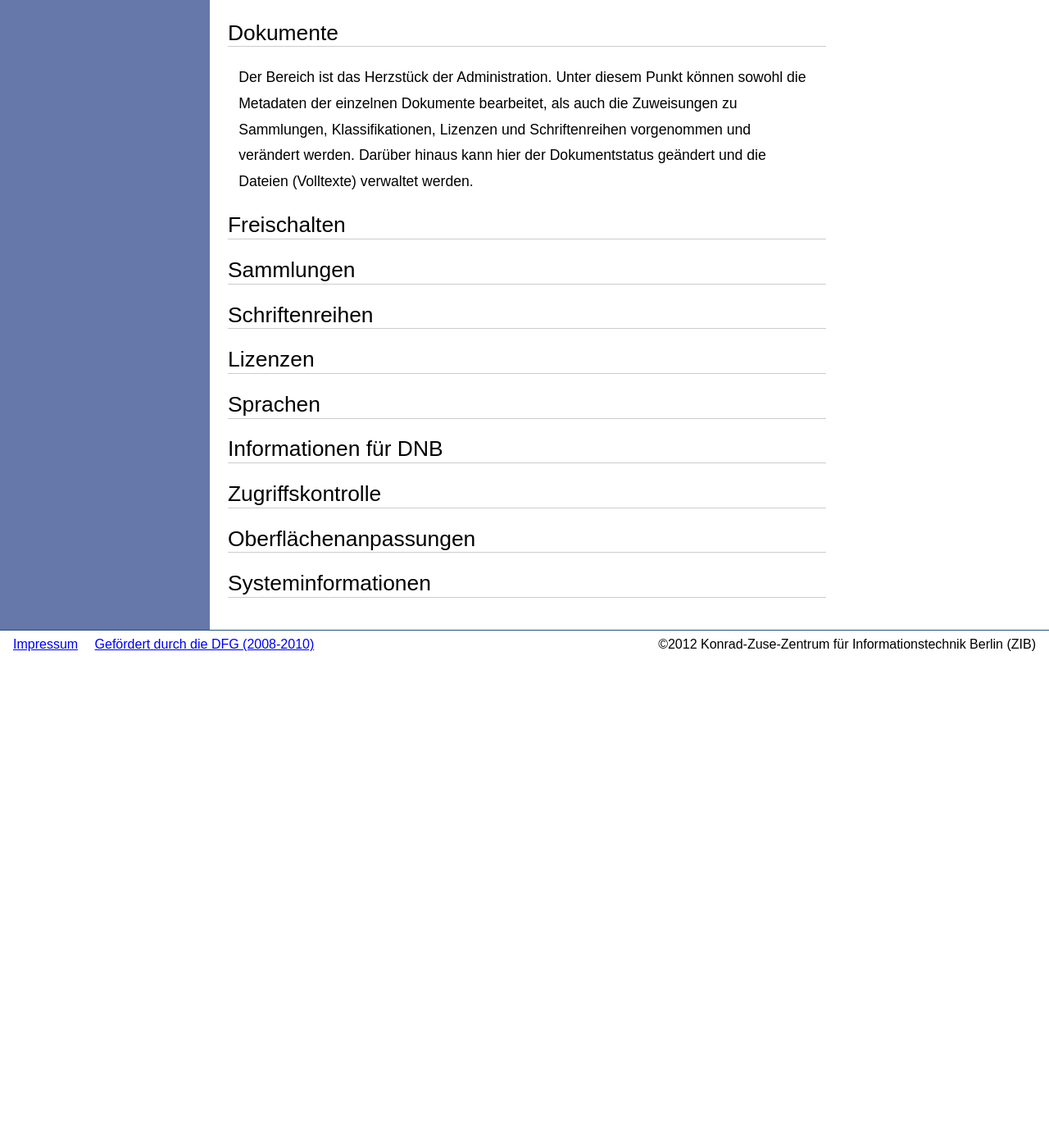
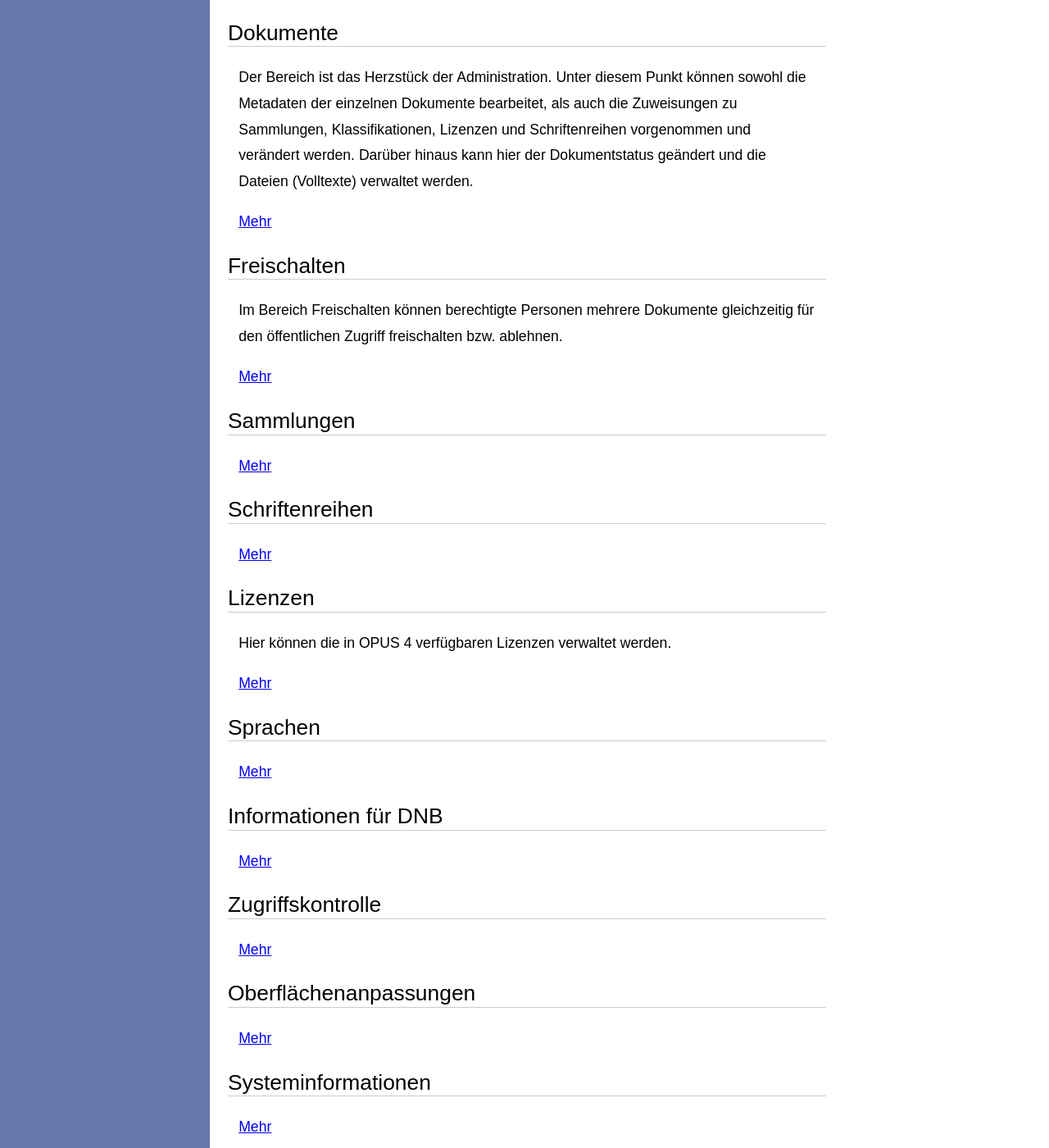
Before and after one commit to OPUS4/userdoc, a Jekyll site: the page built from admin/index.md, in a window 1280 px wide and 1400 px high, scrolled down 654 px. Shown: the whole window at 82% size. Built offline with Jekyll 4.4.1, drawn with Linux system fonts in a browser that asks for light colours; before the commit the page ends 1449 px from its top, so only the background shows below that.

Commit message:
#9 - Verlinking von Adminstration Startseite.

```diff
--- a/admin/index.md
+++ b/admin/index.md
@@ -17,20 +17,45 @@ der einzelnen Dokumente bearbeitet, als auch die Zuweisungen zu Sammlungen, Klas
 Lizenzen und Schriftenreihen vorgenommen und verändert werden. Darüber hinaus kann hier der
 Dokumentstatus geändert und die Dateien (Volltexte) verwaltet werden.
 
+[Mehr](documents.html)
+
 ## Freischalten
+
+Im Bereich Freischalten können berechtigte Personen mehrere Dokumente gleichzeitig für den öffentlichen Zugriff
+freischalten bzw. ablehnen.
+
+[Mehr](review.html)
 
 ## Sammlungen
 
+[Mehr](collections.html)
+
 ## Schriftenreihen
+
+[Mehr](series.html)
 
 ## Lizenzen
 
+Hier können die in OPUS 4 verfügbaren Lizenzen verwaltet werden.
+
+[Mehr](licences.html)
+
 ## Sprachen
+
+[Mehr](languages.html)
 
 ## Informationen für DNB
 
+[Mehr](institutes.html)
+
 ## Zugriffskontrolle
+
+[Mehr](security.html)
 
 ## Oberflächenanpassungen
 
+[Mehr](userinterface.html)
+
 ## Systeminformationen
+
+[Mehr](info.html)
```
Also changed, not shown: admin/documents.md (+1 -0 lines).
